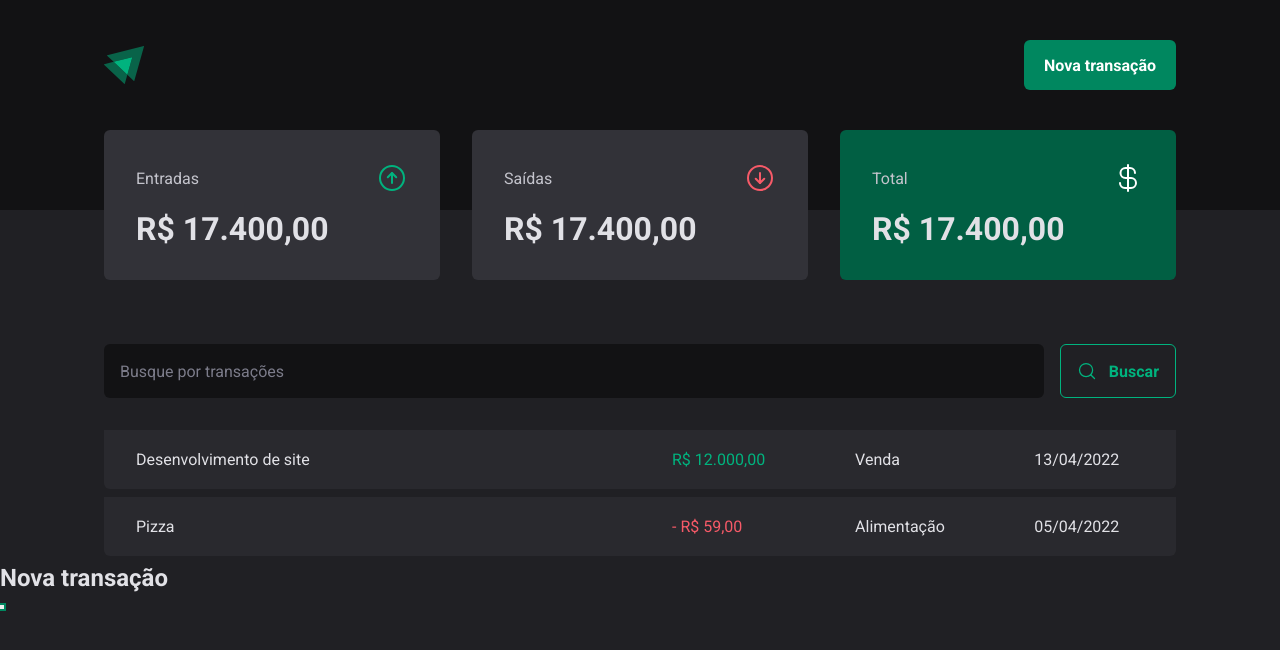
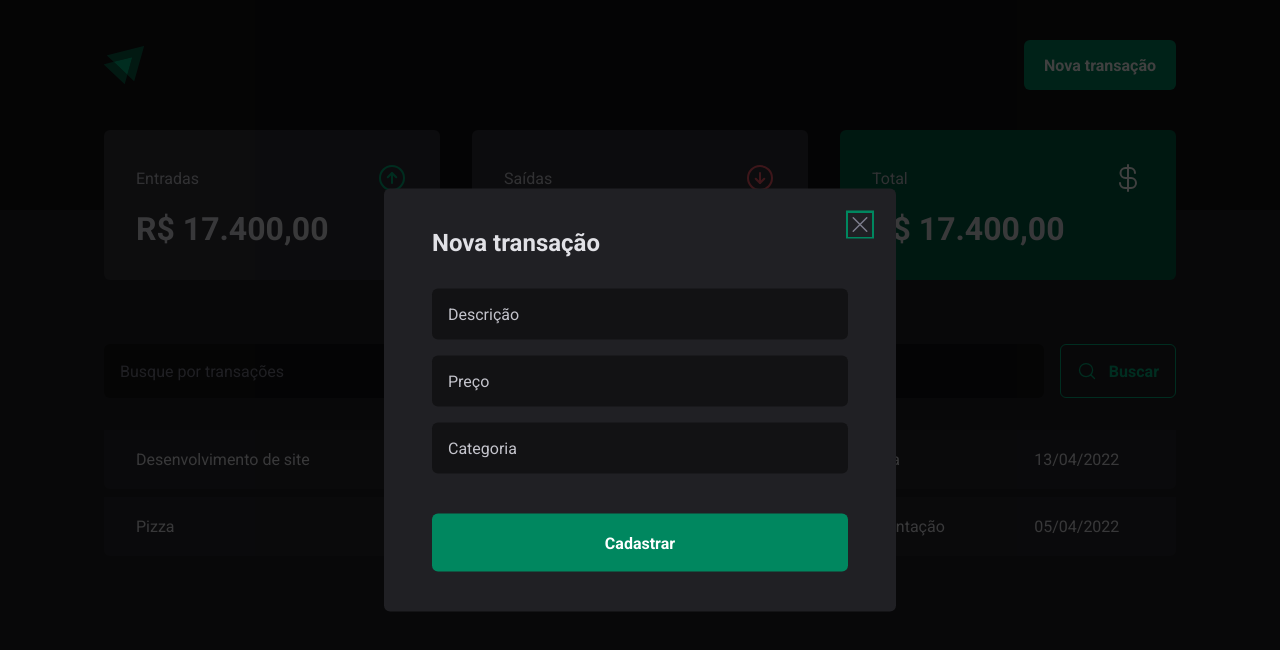
Before and after one commit to Danilo55Amaral/dtmoney2.0, a React (Vite) app: page / in a window 1280 px wide. Both pictures are taken after a click on the button "Nova transação". Shown: the top 650 px of the page. Built offline with nearby package versions, Linux system fonts and the light colour scheme.

Commit message:
Modal de transação

```diff
--- a/src/components/Header/index.tsx
+++ b/src/components/Header/index.tsx
@@ -1,6 +1,7 @@
 import { HeaderContainer, HeaderContent, NewTransactionButton } from "./styles";
 import logoImg from "../../assets/logo.svg";
 import * as Dialog from '@radix-ui/react-dialog';
+import { NewTransactionModal } from "../NewTransactionModal";
 
 export function Header() {
     return (
@@ -11,13 +12,7 @@
                     <Dialog.Trigger asChild>
                         <NewTransactionButton>Nova transação</NewTransactionButton>
                     </Dialog.Trigger>
-                    <Dialog.Portal>
-                        <Dialog.Overlay />
-                        <Dialog.Content>
-                            <Dialog.Title>Nova transação</Dialog.Title>
-                            <Dialog.Close />
-                        </Dialog.Content>
-                    </Dialog.Portal>
+                   <NewTransactionModal />
                 </Dialog.Root>
             </HeaderContent>
         </HeaderContainer>
--- /dev/null
+++ b/src/components/NewTransactionModal/index.tsx
@@ -0,0 +1,27 @@
+import * as Dialog from "@radix-ui/react-dialog";
+import { X } from "phosphor-react";
+import { CloseButton, Content, Overlay } from "./styles"
+
+export function NewTransactionModal() {
+    return (
+        <Dialog.Portal>
+            <Overlay />
+            <Content>
+                <Dialog.Title>Nova transação</Dialog.Title>
+                <CloseButton>
+                    <X size={24} />
+                </CloseButton>
+
+                <form action="">
+                    <input type="text" placeholder="Descrição" required />
+                    <input type="number" placeholder="Preço" required />
+                    <input type="text" placeholder="Categoria" required />
+
+                    <button type="submit">
+                        Cadastrar
+                    </button>
+                </form>
+            </Content>
+        </Dialog.Portal>
+    )
+}
--- /dev/null
+++ b/src/components/NewTransactionModal/styles.ts
@@ -0,0 +1,71 @@
+import styled from "styled-components";
+import * as Dialog from '@radix-ui/react-dialog';
+
+export const Overlay = styled(Dialog.Overlay)`
+    position: fixed;
+    width: 100vw;
+    height: 100vh;
+    inset: 0;
+    background: rgba(0, 0, 0, 0.75);
+`;
+
+export const Content = styled(Dialog.Content)`
+    min-width: 32rem;
+    border-radius: 6px;
+    padding: 2.5rem 3rem;
+    background: ${props => props.theme["gray-800"]};
+
+    // centralizando
+    position: fixed;
+    top: 50%;
+    left: 50%;
+    transform: translate(-50%, -50%);
+
+    form {
+        margin-top: 2rem;
+
+        display: flex;
+        flex-direction: column;
+        gap: 1rem;
+
+        input {
+            border-radius: 6px;
+            border: 0;
+            background: ${props => props.theme["gray-900"]};
+            color: ${props => props.theme["gray-300"]};
+            padding: 1rem;
+
+            &::placeholder {
+                color: ${props => props.theme["gray-300"]};
+            }
+        }
+
+        button[type="submit"] {
+            height: 58px;
+            border: 0;
+            background: ${props => props.theme["green-500"]};
+            color: ${props => props.theme.white};
+            font-weight: bold;
+            padding: 0 1.25rem;
+            border-radius: 6px;
+            margin-top: 1.5rem;
+            cursor: pointer;
+
+            &:hover {
+                background: ${props => props.theme["green-700"]};
+                transition: background-color 0.2s;
+            }
+        }
+    }
+`;
+
+export const CloseButton = styled(Dialog.Close)`
+    position: absolute;
+    background: transparent;
+    border: 0;
+    top: 1.5rem;
+    right: 1.5rem;
+    line-height: 0;
+    cursor: pointer;
+    color: ${props => props.theme["gray-500"]};
+`;
```
Also changed, not shown: 1 other file (tests, documents, lock files or other folders).
